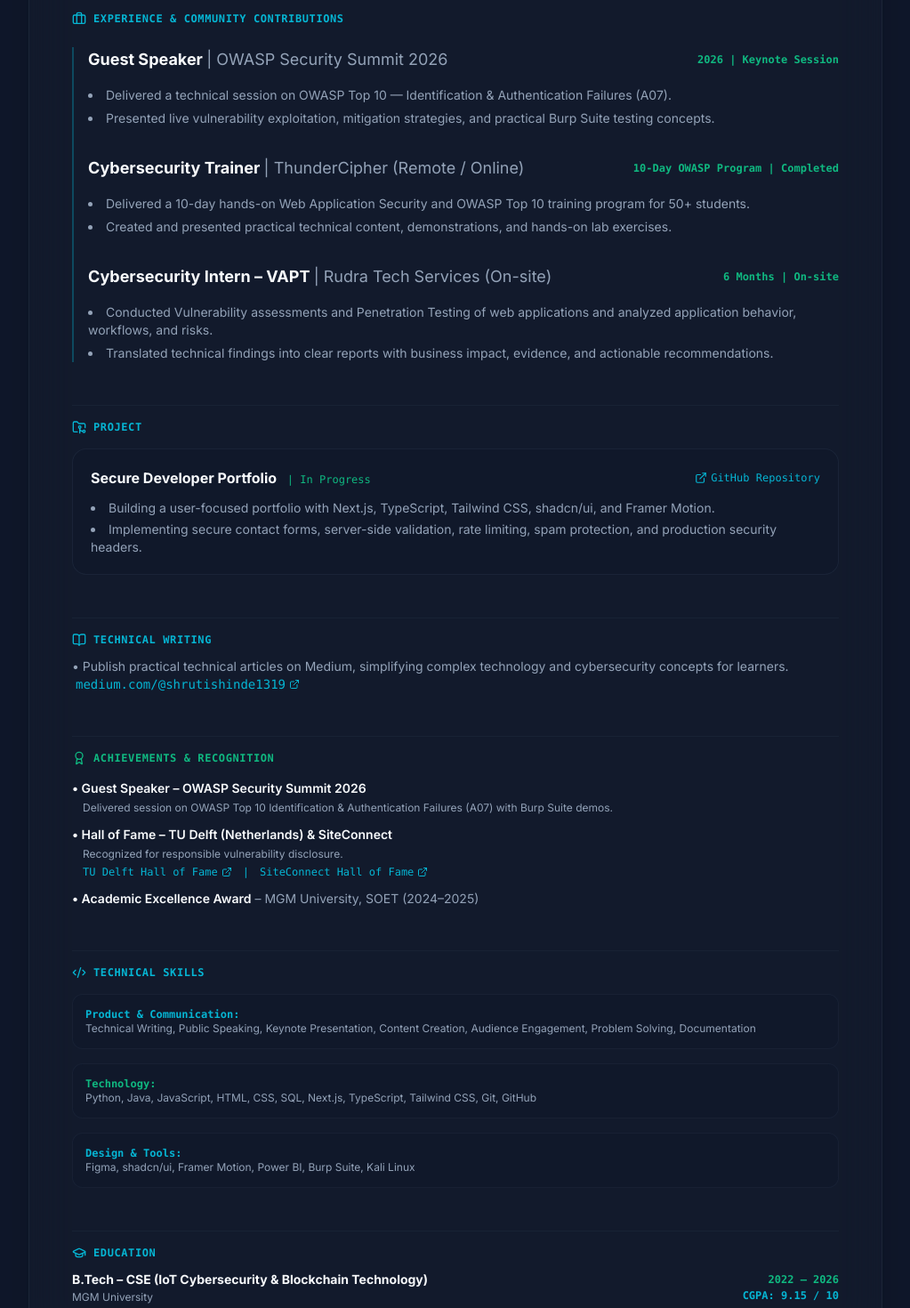
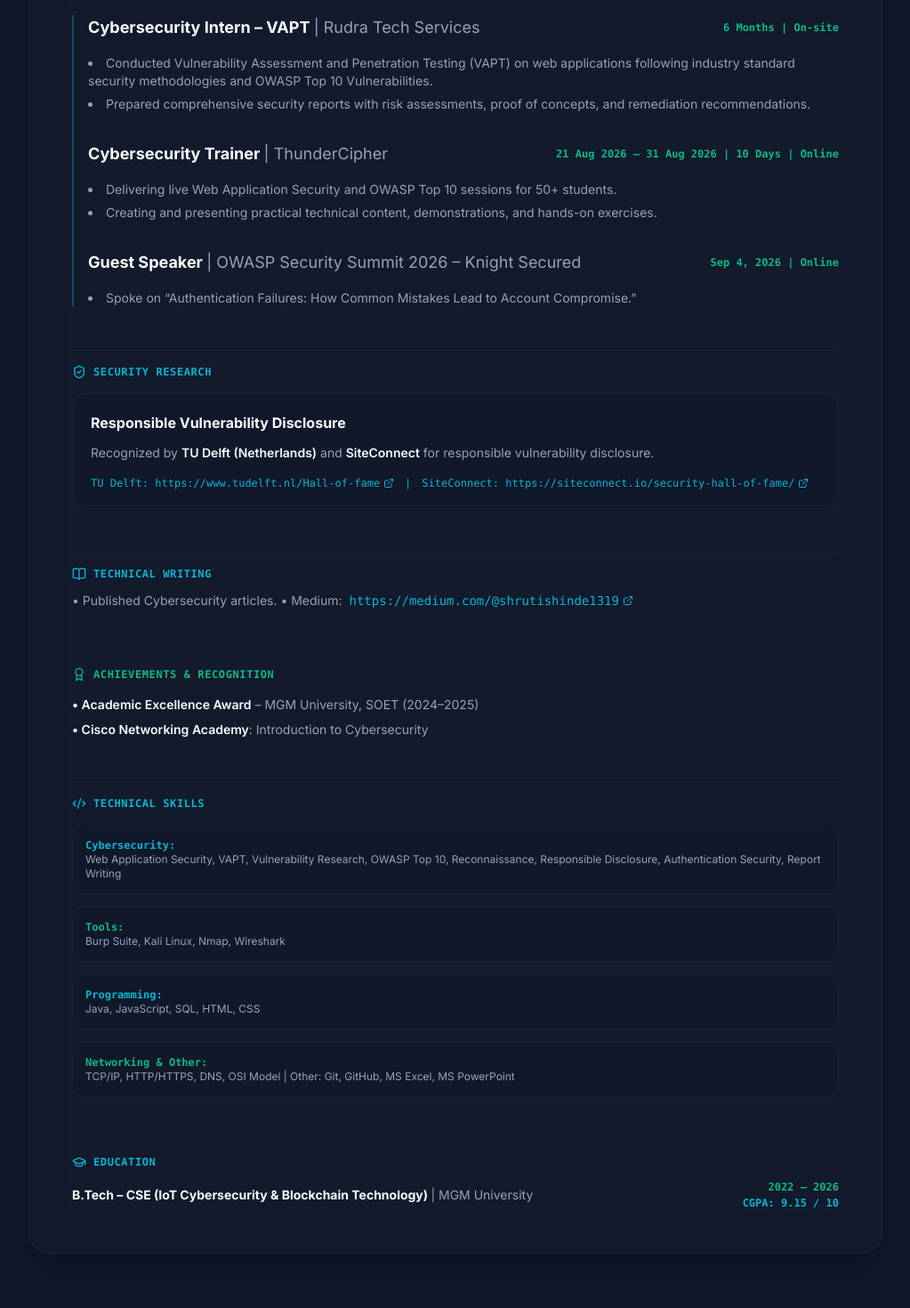
Before and after one commit to ShrutiiiShinde/secure-dev-portfolio, a Next.js app: page /resume in a window 1280 px wide. Shown: the part 760-2230 px from the top of the page at 89% size, without its empty margins (128-1151 px from the left). Built offline with nearby package versions, Linux system fonts and the light colour scheme.

Commit message:
update portfolio and /resume page to match latest official PDF resume

```diff
--- a/app/resume/page.tsx
+++ b/app/resume/page.tsx
@@ -10,9 +10,9 @@
   Code2,
   Mail,
   Phone,
-  FolderGit2,
   ExternalLink,
   BookOpen,
+  ShieldCheck,
 } from "lucide-react";
 
 export const metadata = {
@@ -54,7 +54,7 @@
             Curriculum <span className="text-primary">Vitae</span>
           </h1>
           <p className="text-muted-foreground text-base sm:text-lg max-w-2xl">
-            A comprehensive breakdown of VAPT experience, keynote speaking, cybersecurity instruction, projects, achievements, and technical skillsets matching the official resume.
+            A comprehensive breakdown of VAPT experience, keynote speaking, cybersecurity training, security research, and technical skillsets matching the official resume.
           </p>
         </div>
 
@@ -66,9 +66,6 @@
               <h2 className="text-3xl sm:text-4xl font-extrabold text-foreground tracking-tight">
                 SHRUTI SHINDE
               </h2>
-              <p className="text-base font-semibold text-primary">
-                Cyber Security Researcher & Software Developer
-              </p>
 
               <div className="flex flex-wrap items-center gap-x-4 gap-y-2 text-xs font-mono text-muted-foreground pt-1">
                 <a
@@ -130,23 +127,23 @@
           <div className="space-y-6">
             <h3 className="text-xs font-mono font-bold uppercase text-primary tracking-wider flex items-center gap-2">
               <Briefcase className="w-4 h-4" />
-              <span>EXPERIENCE & COMMUNITY CONTRIBUTIONS</span>
+              <span>EXPERIENCE</span>
             </h3>
 
             <div className="space-y-8 pl-4 border-l-2 border-primary/30">
-              {/* Entry 1: Guest Speaker – OWASP Security Summit 2026 */}
+              {/* Entry 1: Cybersecurity Intern – VAPT */}
               <div className="space-y-2">
                 <div className="flex flex-col sm:flex-row sm:items-center justify-between gap-1">
                   <h4 className="text-lg font-bold text-foreground">
-                    Guest Speaker <span className="text-muted-foreground font-normal">| OWASP Security Summit 2026</span>
+                    Cybersecurity Intern – VAPT <span className="text-muted-foreground font-normal">| Rudra Tech Services</span>
                   </h4>
                   <span className="text-xs font-mono text-secondary font-semibold">
-                    2026 | Keynote Session
+                    6 Months | On-site
                   </span>
                 </div>
                 <ul className="list-disc list-inside text-xs sm:text-sm text-muted-foreground space-y-1.5 pt-2">
-                  <li>Delivered a technical session on OWASP Top 10 — Identification & Authentication Failures (A07).</li>
-                  <li>Presented live vulnerability exploitation, mitigation strategies, and practical Burp Suite testing concepts.</li>
+                  <li>Conducted Vulnerability Assessment and Penetration Testing (VAPT) on web applications following industry standard security methodologies and OWASP Top 10 Vulnerabilities.</li>
+                  <li>Prepared comprehensive security reports with risk assessments, proof of concepts, and remediation recommendations.</li>
                 </ul>
               </div>
 
@@ -154,62 +151,68 @@
               <div className="space-y-2">
                 <div className="flex flex-col sm:flex-row sm:items-center justify-between gap-1">
                   <h4 className="text-lg font-bold text-foreground">
-                    Cybersecurity Trainer <span className="text-muted-foreground font-normal">| ThunderCipher (Remote / Online)</span>
+                    Cybersecurity Trainer <span className="text-muted-foreground font-normal">| ThunderCipher</span>
                   </h4>
                   <span className="text-xs font-mono text-secondary font-semibold">
-                    10-Day OWASP Program | Completed
+                    21 Aug 2026 – 31 Aug 2026 | 10 Days | Online
                   </span>
                 </div>
                 <ul className="list-disc list-inside text-xs sm:text-sm text-muted-foreground space-y-1.5 pt-2">
-                  <li>Delivered a 10-day hands-on Web Application Security and OWASP Top 10 training program for 50+ students.</li>
-                  <li>Created and presented practical technical content, demonstrations, and hands-on lab exercises.</li>
+                  <li>Delivering live Web Application Security and OWASP Top 10 sessions for 50+ students.</li>
+                  <li>Creating and presenting practical technical content, demonstrations, and hands-on exercises.</li>
                 </ul>
               </div>
 
-              {/* Entry 3: Cybersecurity Intern – VAPT */}
+              {/* Entry 3: Guest Speaker – OWASP Security Summit 2026 */}
               <div className="space-y-2">
                 <div className="flex flex-col sm:flex-row sm:items-center justify-between gap-1">
                   <h4 className="text-lg font-bold text-foreground">
-                    Cybersecurity Intern – VAPT <span className="text-muted-foreground font-normal">| Rudra Tech Services (On-site)</span>
+                    Guest Speaker <span className="text-muted-foreground font-normal">| OWASP Security Summit 2026 – Knight Secured</span>
                   </h4>
                   <span className="text-xs font-mono text-secondary font-semibold">
-                    6 Months | On-site
+                    Sep 4, 2026 | Online
                   </span>
                 </div>
                 <ul className="list-disc list-inside text-xs sm:text-sm text-muted-foreground space-y-1.5 pt-2">
-                  <li>Conducted Vulnerability assessments and Penetration Testing of web applications and analyzed application behavior, workflows, and risks.</li>
-                  <li>Translated technical findings into clear reports with business impact, evidence, and actionable recommendations.</li>
+                  <li>Spoke on &ldquo;Authentication Failures: How Common Mistakes Lead to Account Compromise.&rdquo;</li>
                 </ul>
               </div>
             </div>
           </div>
 
-          {/* Section 2: PROJECT */}
+          {/* Section 2: SECURITY RESEARCH */}
           <div className="space-y-4 pt-4 border-t border-muted/60">
             <h3 className="text-xs font-mono font-bold uppercase text-primary tracking-wider flex items-center gap-2">
-              <FolderGit2 className="w-4 h-4" />
-              <span>PROJECT</span>
+              <ShieldCheck className="w-4 h-4" />
+              <span>SECURITY RESEARCH</span>
             </h3>
 
             <div className="p-5 rounded-2xl border border-muted/80 bg-background/50 space-y-3">
-              <div className="flex flex-col sm:flex-row sm:items-center justify-between gap-2">
-                <h4 className="text-base font-bold text-foreground">
-                  Secure Developer Portfolio <span className="text-xs font-mono text-secondary ml-2 font-normal">| In Progress</span>
-                </h4>
+              <h4 className="text-base font-bold text-foreground">
+                Responsible Vulnerability Disclosure
+              </h4>
+              <p className="text-xs sm:text-sm text-muted-foreground">
+                Recognized by <strong className="text-foreground font-semibold">TU Delft (Netherlands)</strong> and <strong className="text-foreground font-semibold">SiteConnect</strong> for responsible vulnerability disclosure.
+              </p>
+              <div className="flex flex-wrap items-center gap-3 text-xs font-mono text-primary pt-1">
                 <a
-                  href="https://github.com/ShrutiiiShinde/secure-dev-portfolio"
+                  href="https://www.tudelft.nl/Hall-of-fame"
                   target="_blank"
                   rel="noopener noreferrer"
-                  className="text-xs font-mono text-primary hover:underline inline-flex items-center gap-1"
+                  className="hover:underline flex items-center gap-1"
                 >
-                  <ExternalLink className="w-3.5 h-3.5" />
-                  GitHub Repository
+                  TU Delft: https://www.tudelft.nl/Hall-of-fame <ExternalLink className="w-3 h-3" />
+                </a>
+                <span>|</span>
+                <a
+                  href="https://siteconnect.io/security-hall-of-fame/"
+                  target="_blank"
+                  rel="noopener noreferrer"
+                  className="hover:underline flex items-center gap-1"
+                >
+                  SiteConnect: https://siteconnect.io/security-hall-of-fame/ <ExternalLink className="w-3 h-3" />
                 </a>
               </div>
-              <ul className="list-disc list-inside text-xs sm:text-sm text-muted-foreground space-y-1">
-                <li>Building a user-focused portfolio with Next.js, TypeScript, Tailwind CSS, shadcn/ui, and Framer Motion.</li>
-                <li>Implementing secure contact forms, server-side validation, rate limiting, spam protection, and production security headers.</li>
-              </ul>
             </div>
           </div>
 
@@ -220,14 +223,14 @@
               <span>TECHNICAL WRITING</span>
             </h3>
             <p className="text-xs sm:text-sm text-muted-foreground">
-              • Publish practical technical articles on Medium, simplifying complex technology and cybersecurity concepts for learners.{" "}
+              • Published Cybersecurity articles. • Medium:{" "}
               <a
                 href="https://medium.com/@shrutishinde1319"
                 target="_blank"
                 rel="noopener noreferrer"
                 className="text-primary font-mono hover:underline inline-flex items-center gap-1 ml-1"
               >
-                medium.com/@shrutishinde1319
+                https://medium.com/@shrutishinde1319
                 <ExternalLink className="w-3 h-3" />
               </a>
             </p>
@@ -240,44 +243,12 @@
               <span>ACHIEVEMENTS & RECOGNITION</span>
             </h3>
 
-            <ul className="space-y-3 text-xs sm:text-sm text-muted-foreground">
-              <li className="space-y-1">
-                <div className="font-semibold text-foreground">
-                  • Guest Speaker – OWASP Security Summit 2026
-                </div>
-                <p className="text-xs text-muted-foreground pl-3">
-                  Delivered session on OWASP Top 10 Identification & Authentication Failures (A07) with Burp Suite demos.
-                </p>
-              </li>
-              <li className="space-y-1">
-                <div className="font-semibold text-foreground">
-                  • Hall of Fame – TU Delft (Netherlands) & SiteConnect
-                </div>
-                <p className="text-xs text-muted-foreground pl-3">
-                  Recognized for responsible vulnerability disclosure.
-                </p>
-                <div className="flex flex-wrap items-center gap-3 text-xs font-mono text-primary pl-3">
-                  <a
-                    href="https://www.tudelft.nl/Hall-of-fame"
-                    target="_blank"
-                    rel="noopener noreferrer"
-                    className="hover:underline flex items-center gap-1"
-                  >
-                    TU Delft Hall of Fame <ExternalLink className="w-3 h-3" />
-                  </a>
-                  <span>|</span>
-                  <a
-                    href="https://siteconnect.io/security-hall-of-fame/"
-                    target="_blank"
-                    rel="noopener noreferrer"
-                    className="hover:underline flex items-center gap-1"
-                  >
-                    SiteConnect Hall of Fame <ExternalLink className="w-3 h-3" />
-                  </a>
-                </div>
+            <ul className="space-y-2 text-xs sm:text-sm text-muted-foreground">
+              <li>
+                <span className="font-semibold text-foreground">• Academic Excellence Award</span> – MGM University, SOET (2024–2025)
               </li>
               <li>
-                <span className="font-semibold text-foreground">• Academic Excellence Award</span> – MGM University, SOET (2024–2025)
+                <span className="font-semibold text-foreground">• Cisco Networking Academy</span>: Introduction to Cybersecurity
               </li>
             </ul>
           </div>
@@ -289,18 +260,22 @@
               <span>TECHNICAL SKILLS</span>
             </h3>
 
-            <div className="grid grid-cols-1 gap-4 text-xs font-mono">
+            <div className="grid grid-cols-1 gap-3.5 text-xs font-mono">
               <div className="p-3.5 rounded-xl border border-muted/60 bg-background/50 space-y-1">
-                <span className="text-primary font-bold">Product & Communication:</span>
-                <p className="text-muted-foreground font-sans">Technical Writing, Public Speaking, Keynote Presentation, Content Creation, Audience Engagement, Problem Solving, Documentation</p>
+                <span className="text-primary font-bold">Cybersecurity:</span>
+                <p className="text-muted-foreground font-sans">Web Application Security, VAPT, Vulnerability Research, OWASP Top 10, Reconnaissance, Responsible Disclosure, Authentication Security, Report Writing</p>
               </div>
               <div className="p-3.5 rounded-xl border border-muted/60 bg-background/50 space-y-1">
-                <span className="text-secondary font-bold">Technology:</span>
-                <p className="text-muted-foreground font-sans">Python, Java, JavaScript, HTML, CSS, SQL, Next.js, TypeScript, Tailwind CSS, Git, GitHub</p>
+                <span className="text-secondary font-bold">Tools:</span>
+                <p className="text-muted-foreground font-sans">Burp Suite, Kali Linux, Nmap, Wireshark</p>
               </div>
               <div className="p-3.5 rounded-xl border border-muted/60 bg-background/50 space-y-1">
-                <span className="text-primary font-bold">Design & Tools:</span>
-                <p className="text-muted-foreground font-sans">Figma, shadcn/ui, Framer Motion, Power BI, Burp Suite, Kali Linux</p>
+                <span className="text-primary font-bold">Programming:</span>
+                <p className="text-muted-foreground font-sans">Java, JavaScript, SQL, HTML, CSS</p>
+              </div>
+              <div className="p-3.5 rounded-xl border border-muted/60 bg-background/50 space-y-1">
+                <span className="text-secondary font-bold">Networking & Other:</span>
+                <p className="text-muted-foreground font-sans">TCP/IP, HTTP/HTTPS, DNS, OSI Model | Other: Git, GitHub, MS Excel, MS PowerPoint</p>
               </div>
             </div>
           </div>
@@ -314,11 +289,8 @@
             <div className="flex flex-col sm:flex-row sm:items-center justify-between gap-1">
               <div>
                 <h4 className="text-sm font-bold text-foreground">
-                  B.Tech – CSE (IoT Cybersecurity & Blockchain Technology)
+                  B.Tech – CSE (IoT Cybersecurity & Blockchain Technology) <span className="text-muted-foreground font-normal">| MGM University</span>
                 </h4>
-                <p className="text-xs text-muted-foreground mt-0.5">
-                  MGM University
-                </p>
               </div>
               <div className="text-left sm:text-right font-mono text-xs">
                 <span className="text-secondary font-semibold">2022 – 2026</span>
--- a/components/sections/ExperienceSection.tsx
+++ b/components/sections/ExperienceSection.tsx
@@ -4,51 +4,48 @@
 import { Briefcase, Calendar, ShieldCheck, CheckCircle2, Award } from "lucide-react";
 import { Experience } from "@/types";
 
-// Reusable experience data list matching official resume
+// Reusable experience data list matching official PDF resume
 const experiences: Experience[] = [
   {
     id: "exp-3",
     role: "Guest Speaker",
-    company: "OWASP Security Summit 2026",
-    location: "Community Event",
-    period: "2026",
+    company: "OWASP Security Summit 2026 – Knight Secured",
+    location: "Online",
+    period: "Sep 4, 2026",
     type: "Speaker",
     description:
-      "Invited Guest Speaker at the OWASP Security Summit 2026, delivering an in-depth technical session on OWASP Top 10 — Identification and Authentication Failures (A07). Presented practical vulnerability exploitation and mitigation demonstrations alongside core Burp Suite testing methodologies.",
+      "Spoke on “Authentication Failures: How Common Mistakes Lead to Account Compromise.”",
     responsibilities: [
-      "Technical Session on OWASP A07: Authentication Failures",
+      "Authentication Failures: How Common Mistakes Lead to Account Compromise",
       "Live Vulnerability Exploitation & Remediation Demos",
-      "Hands-on Burp Suite Interception & Testing Concepts",
-      "Cybersecurity Community Knowledge Sharing",
+      "OWASP Top 10 A07 Security Principles & Testing",
     ],
     skills: [
       "OWASP Top 10",
       "Authentication Security",
+      "Public Speaking",
       "Burp Suite",
-      "Public Speaking",
-      "Vulnerability Demonstration",
     ],
   },
   {
     id: "exp-2",
     role: "Cybersecurity Trainer",
     company: "ThunderCipher",
-    location: "Remote / Online",
-    period: "10 Days OWASP Program",
-    type: "Completed",
+    location: "Online",
+    period: "21 Aug 2026 – 31 Aug 2026 | 10 Days",
+    type: "Trainer",
     description:
-      "Successfully completed a 10-day hands-on Web Application Security and OWASP Top 10 training program for 50+ students. Created and presented practical technical content, live demonstrations, and lab exercises.",
+      "Delivering live Web Application Security and OWASP Top 10 sessions for 50+ students. Creating and presenting practical technical content, demonstrations, and hands-on exercises.",
     responsibilities: [
-      "10-Day OWASP Top 10 Training Program",
-      "Live Web Security Sessions for 50+ Students",
-      "Practical Technical Content & Demos",
-      "Interactive Hands-on Lab Exercises",
+      "Live Web Application Security & OWASP Top 10 Sessions",
+      "Interactive Technical Content for 50+ Students",
+      "Practical Live Demonstrations & Hands-on Exercises",
     ],
     skills: [
       "Cybersecurity Instruction",
       "OWASP Top 10",
-      "Web Security",
-      "Technical Presentations",
+      "Web Application Security",
+      "Technical Content Creation",
     ],
   },
   {
@@ -59,19 +56,18 @@
     period: "6 Months",
     type: "Internship",
     description:
-      "Conducted Vulnerability assessments and Penetration Testing of web applications and analyzed application behavior, workflows, and risks. Translated technical findings into clear reports with business impact, evidence, and actionable recommendations.",
+      "Conducted Vulnerability Assessment and Penetration Testing (VAPT) on web applications following industry standard security methodologies and OWASP Top 10 Vulnerabilities. Prepared comprehensive security reports with risk assessments, proof of concepts, and remediation recommendations.",
     responsibilities: [
-      "Web Application VAPT & Workflow Analysis",
-      "Risk & Exploitability Evaluation",
-      "Detailed Security Reporting with Evidence",
-      "Business Impact & Mitigation Mapping",
+      "VAPT on Web Applications using Industry Standards & OWASP Top 10",
+      "Risk Assessments & Proof of Concepts (PoC)",
+      "Remediation Recommendations & Comprehensive Security Reporting",
     ],
     skills: [
       "VAPT",
-      "Python",
-      "Linux",
-      "Security Auditing",
-      "Technical Reporting",
+      "OWASP Top 10",
+      "Risk Assessment",
+      "Report Writing",
+      "Proof of Concept (PoC)",
     ],
   },
 ];
@@ -102,7 +98,7 @@
             Professional <span className="text-primary">Experience</span>
           </h2>
           <p className="text-muted-foreground text-base sm:text-lg max-w-2xl mx-auto">
-            Practical application of web application security, cybersecurity training, keynote speaking, and vulnerability assessment.
+            VAPT internships, cybersecurity training, keynote speaking, and vulnerability assessments matching official resume records.
           </p>
         </motion.div>
 
@@ -152,7 +148,7 @@
 
                     <div className="flex items-center gap-1 text-xs font-mono text-primary bg-primary/10 border border-primary/20 px-3 py-1.5 rounded-xl self-start sm:self-center">
                       <ShieldCheck className="w-4 h-4 text-primary" />
-                      <span>{exp.type === "Speaker" ? "Community Talk" : exp.type === "Completed" ? "Security Training" : "Security VAPT"}</span>
+                      <span>{exp.type === "Speaker" ? "Guest Speaker" : exp.type === "Trainer" ? "Security Trainer" : "VAPT Intern"}</span>
                     </div>
                   </div>
 
@@ -165,7 +161,7 @@
                   <div className="space-y-3">
                     <h4 className="text-xs font-mono font-semibold text-foreground uppercase tracking-wider flex items-center gap-1.5">
                       <Award className="w-3.5 h-3.5 text-secondary" />
-                      <span>Key Highlights & Deliverables:</span>
+                      <span>Key Deliverables & Responsibilities:</span>
                     </h4>
                     <div className="grid grid-cols-1 sm:grid-cols-2 gap-2.5">
                       {exp.responsibilities.map((resp) => (
--- a/lib/skillsData.ts
+++ b/lib/skillsData.ts
@@ -8,57 +8,69 @@
 
 export const skillsData: SkillCategory[] = [
   {
-    id: "product-comm",
-    category: "Product & Communication",
-    description: "Technical writing, audience engagement, public speaking, and problem solving",
+    id: "cybersecurity",
+    category: "Cybersecurity",
+    description: "Vulnerability research, VAPT methodology, OWASP Top 10, and authentication security",
     core: [
-      "Technical Writing",
-      "Content Creation",
-      "Presentation",
-      "Public Speaking",
+      "Web Application Security",
+      "VAPT",
+      "Vulnerability Research",
+      "OWASP Top 10",
     ],
     familiar: [
-      "Audience Engagement",
-      "Problem Solving",
-      "Documentation",
+      "Reconnaissance",
+      "Responsible Disclosure",
+      "Authentication Security",
+      "Report Writing",
     ],
   },
   {
-    id: "technology",
-    category: "Technology",
-    description: "Programming languages, web technologies, and version control",
+    id: "security-tools",
+    category: "Security Tools",
+    description: "Industry standard penetration testing, proxy interception, and network auditing utilities",
     core: [
-      "Python",
+      "Burp Suite",
+      "Kali Linux",
+      "Nmap",
+      "Wireshark",
+    ],
+    familiar: [
+      "Linux Security Tools",
+      "Web Proxies",
+    ],
+  },
+  {
+    id: "programming",
+    category: "Programming",
+    description: "Software engineering, script writing, database querying, and markup languages",
+    core: [
       "Java",
       "JavaScript",
-      "HTML / CSS",
       "SQL",
+      "HTML",
+      "CSS",
+    ],
+    familiar: [
+      "TypeScript",
       "Next.js",
-      "TypeScript",
-      "Tailwind CSS",
+      "Python",
+    ],
+  },
+  {
+    id: "networking-other",
+    category: "Networking & Other",
+    description: "Core networking protocols, version control systems, and productivity suites",
+    core: [
+      "TCP/IP",
+      "HTTP / HTTPS",
+      "DNS",
+      "OSI Model",
     ],
     familiar: [
       "Git",
       "GitHub",
-      "REST APIs",
-    ],
-  },
-  {
-    id: "design-tools",
-    category: "Design & Security Tools",
-    description: "UI/UX design software, component libraries, and penetration testing tools",
-    core: [
-      "Figma",
-      "shadcn/ui",
-      "Framer Motion",
-      "Power BI",
-      "Burp Suite",
-      "Kali Linux",
-    ],
-    familiar: [
-      "Nmap",
-      "Wireshark",
-      "Linux Administration",
+      "MS Excel",
+      "MS PowerPoint",
     ],
   },
 ];
```
